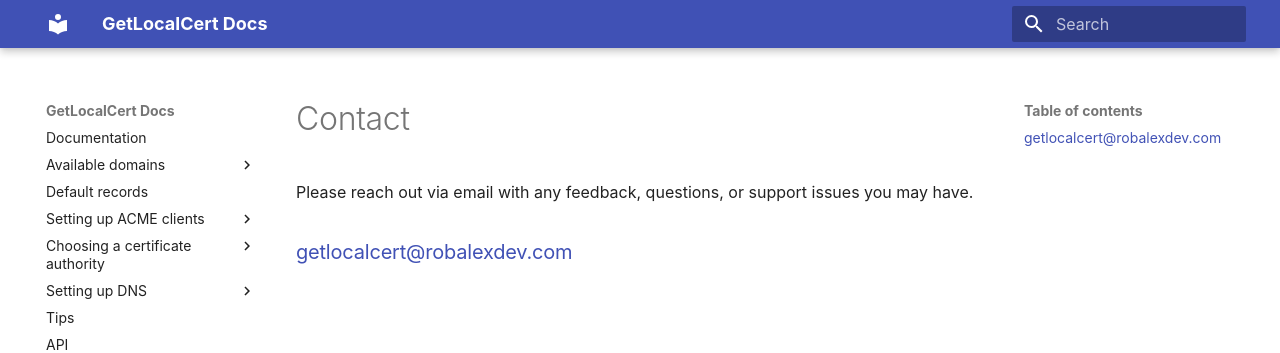
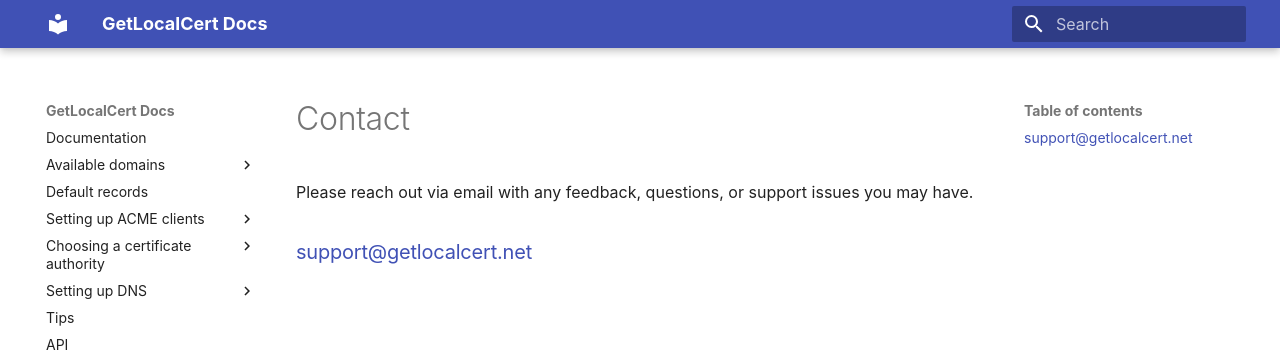
Before and after one commit to getlocalcert/docs, an MkDocs documentation site: the page built from website/docs/contact.md, in a window 1280 px wide. Shown: the top 353 px of the page. Built offline with MkDocs 1.6.1 and Material for MkDocs 9.7.7, drawn with Linux system fonts in a browser that asks for light colours.

Commit message:
Update support email

```diff
--- a/website/docs/contact.md
+++ b/website/docs/contact.md
@@ -7,4 +7,4 @@ summary: Contact information for feedback, questions, and support issues.
 
 Please reach out via email with any feedback, questions, or support issues you may have.
 
-### [getlocalcert@robalexdev.com](mailto:getlocalcert@robalexdev.com)
+### [support@getlocalcert.net](mailto:support@getlocalcert.net)
```
